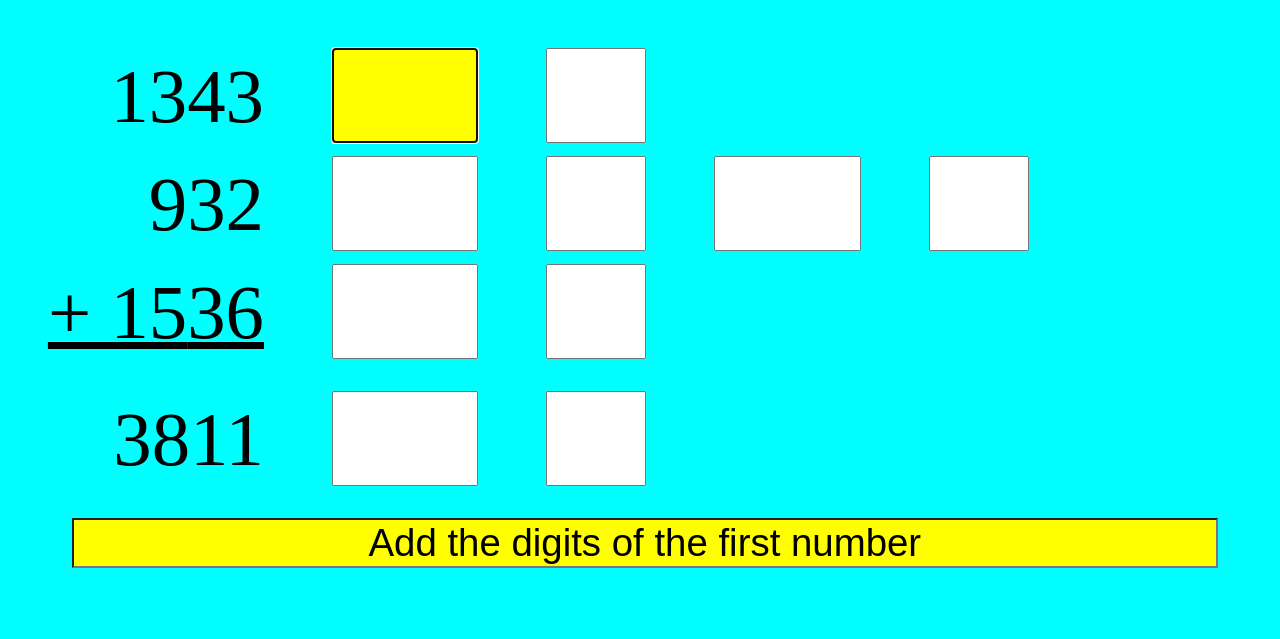
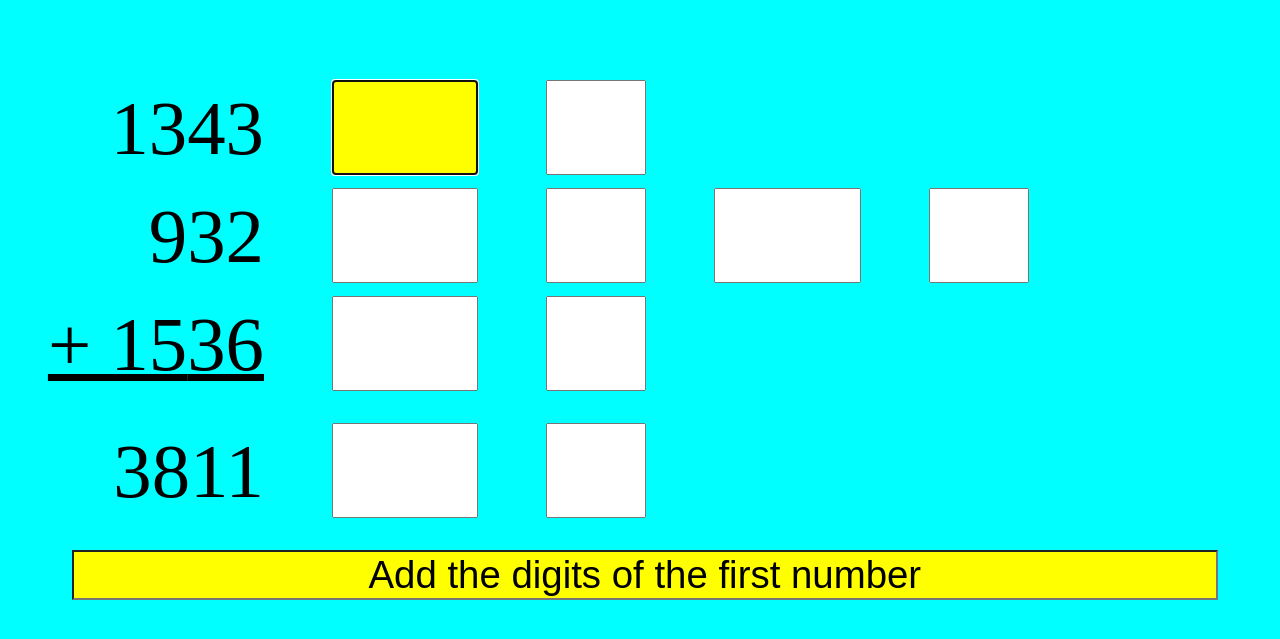
Before and after one commit to mebartsch/mebartsch.github.io, a Jekyll site: the page projects/CastingNines/TryIt/index.html, which Jekyll copies as it is, in a window 1280 px wide. Shown: the top 639 px of the page. Built offline with Jekyll 4.4.1, drawn with Linux system fonts in a browser that asks for light colours.

Commit message:
Update index.html

```diff
--- a/projects/CastingNines/TryIt/index.html
+++ b/projects/CastingNines/TryIt/index.html
@@ -45,15 +45,15 @@
 <style>
 
  input {
-  font-size:6vw;
   margin-left:5vw;
   text-align:center;
+  font-size:6vw;
  }
  label {
-  font-size:6vw;
+  display: inline-block;
   width: 20vw;
   text-align: right;
-  display: inline-block;
+  font-size:6vw;
  }
  .messageBox {
   font-size:3vw;
@@ -62,36 +62,38 @@
   background:yellow;
  }
 
+}
+
 </style>
 
 <body style="background-color:cyan">
 
   <div>
 
-   <div style="margin-top:3em">                     <!-- line 1 -->
+   <div style="margin-top:5em">                     <!-- line 1 -->
     <label for="box1-1">1343</label>
-    <input style="width:1.8em;background:yellow" type="text" id="box1-1" autofocus onkeyup="nextStep('box1-1','box1-2',11,'Add the digits of the number you just entered')"/>
-    <input style="width:1.2em" type="text" id="box1-2" onkeyup="nextStep('box1-2','box2-1',2,'Add the digits of the second number')"/>
+    <input style="width:1.8em;background:yellow" type="text" id="box1-1" autofocus onkeyup="setTimeout(function() { nextStep('box1-1','box1-2',11,'Add the digits of the number you just entered'); }, 200);"/>
+    <input style="width:1.2em" type="text" id="box1-2" onkeyup="setTimeout(function() { nextStep('box1-2','box2-1',2,'Add the digits of the second number'); }, 200);"/>
    </div>
 
    <div style="margin-top:0.8em">                     <!-- line 2 -->
-    <label for="box2-1"><span class="id2-1">9</span>32</label>
-    <input style="width:1.8em" type="text" id="box2-1" onkeyup="nextStep('box2-1','box2-2',5,'Add the digits of the number you just entered')"/>
-    <input style="width:1.2em" type="text" id="box2-2" onkeyup="nextStep('box2-2','box3-1',5,'Add the digits of the third number')"/>
-    <input style="width:1.8em" type="text" id="box2-3" onkeyup="nextStep('box2-3','box2-4',13,'Add the digits of the number you just entered')"/>
-    <input style="width:1.2em" type="text" id="box2-4" onkeyup="nextStep('box2-4','box4-1',4,'Add the digits for your answer')"/>
+    <label for="box2-1"><span class="box2-1">9</span>32</label>
+    <input style="width:1.8em" type="text" id="box2-1" onkeyup="setTimeout(function() { nextStep('box2-1','box2-2',5,'Add the digits of the number you just entered'); }, 200);"/>
+    <input style="width:1.2em" type="text" id="box2-2" onkeyup="setTimeout(function() { nextStep('box2-2','box3-1',5,'Add the digits of the third number'); }, 200);"/>
+    <input style="width:1.8em" type="text" id="box2-3" onkeyup="setTimeout(function() { nextStep('box2-3','box2-4',13,'Add the digits of the number you just entered'); }, 200);"/>
+    <input style="width:1.2em" type="text" id="box2-4" onkeyup="setTimeout(function() { nextStep('box2-4','box4-1',4,'Add the digits for your answer'); }, 200);"/>
    </div>
 
    <div style="margin-top:0.8em">                     <!-- line 3 -->
     <label for="box3-1"><u> + 15<span class="box3-1">36</span> </u> </label>
-    <input style="width:1.8em" type="text" id="box3-1" onkeyup="nextStep('box3-1','box3-2',6,'Add the digits of the number you just entered')"/>
-    <input style="width:1.2em" type="text" id="box3-2" onkeyup="nextStep('box3-2','box2-3',6,'Add the digits of all 3 lines')"/>
+    <input style="width:1.8em" type="text" id="box3-1" onkeyup="setTimeout(function() { nextStep('box3-1','box3-2',6,'Add the digits of the number you just entered'); }, 200);"/>
+    <input style="width:1.2em" type="text" id="box3-2" onkeyup="setTimeout(function() { nextStep('box3-2','box2-3',6,'Add the digits of all 3 lines'); }, 200);"/>
    </div>
 
    <div style="margin-top:2em">                    <!-- line 4 (answer) -->
     <label for="box4-1">3<span class="box4-1">81</span>1</label>
-    <input style="width:1.8em" type="text" id="box4-1" onkeyup="nextStep('box4-1','box4-2',4,'Add the digits of the number you just entered')"/>
-    <input style="width:1.2em" type="text" id="box4-2" onkeyup="nextStep('box4-2','box2-4',4,'Do the values match?'),setYellow('box4-2')"/>
+    <input style="width:1.8em" type="text" id="box4-1" onkeyup="setTimeout(function() { nextStep('box4-1','box4-2',4,'Add the digits of the number you just entered'); }, 200);"/>
+    <input style="width:1.2em" type="text" id="box4-2" onkeyup="setTimeout(function() { nextStep('box4-2','box2-4',4,'Do the values match?'),setYellow('box4-2'); }, 200)"/>
    </div>
 
    <div style="margin-top:2em">                    <!-- message box -->
```
